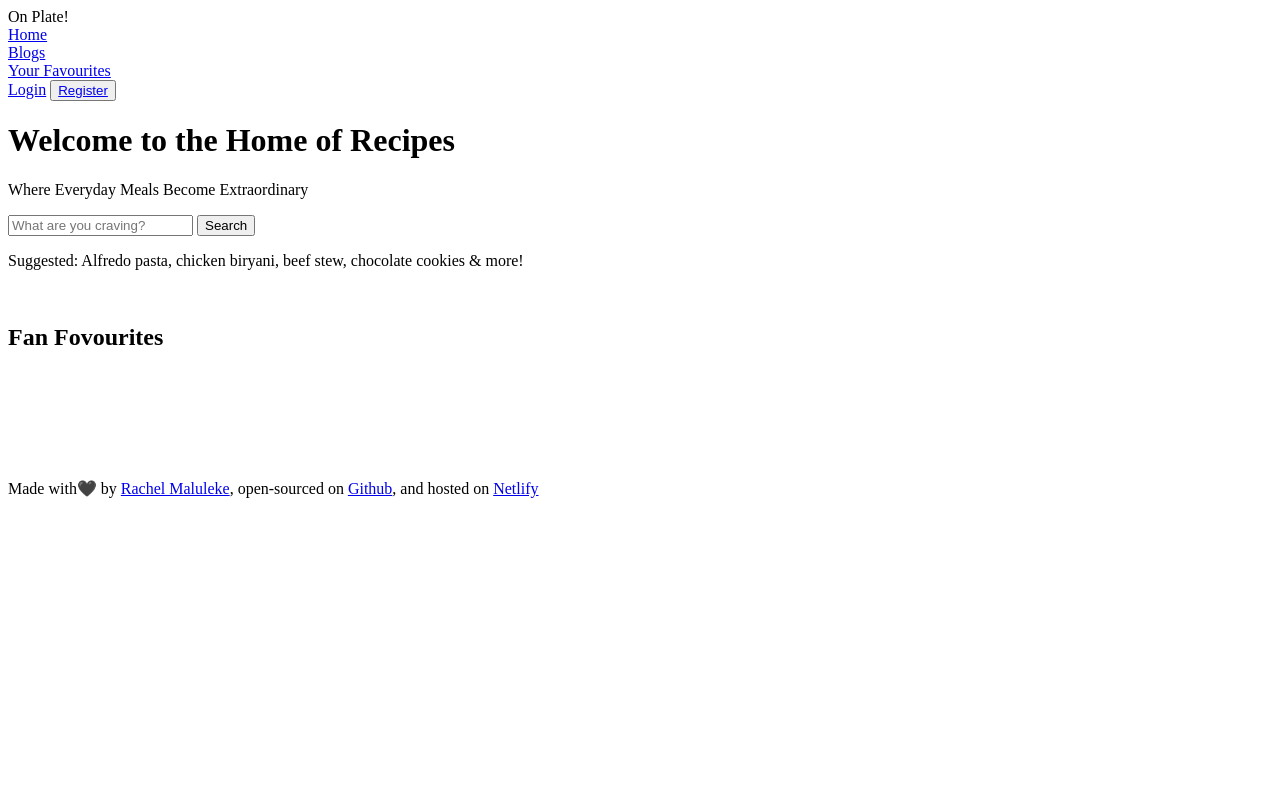
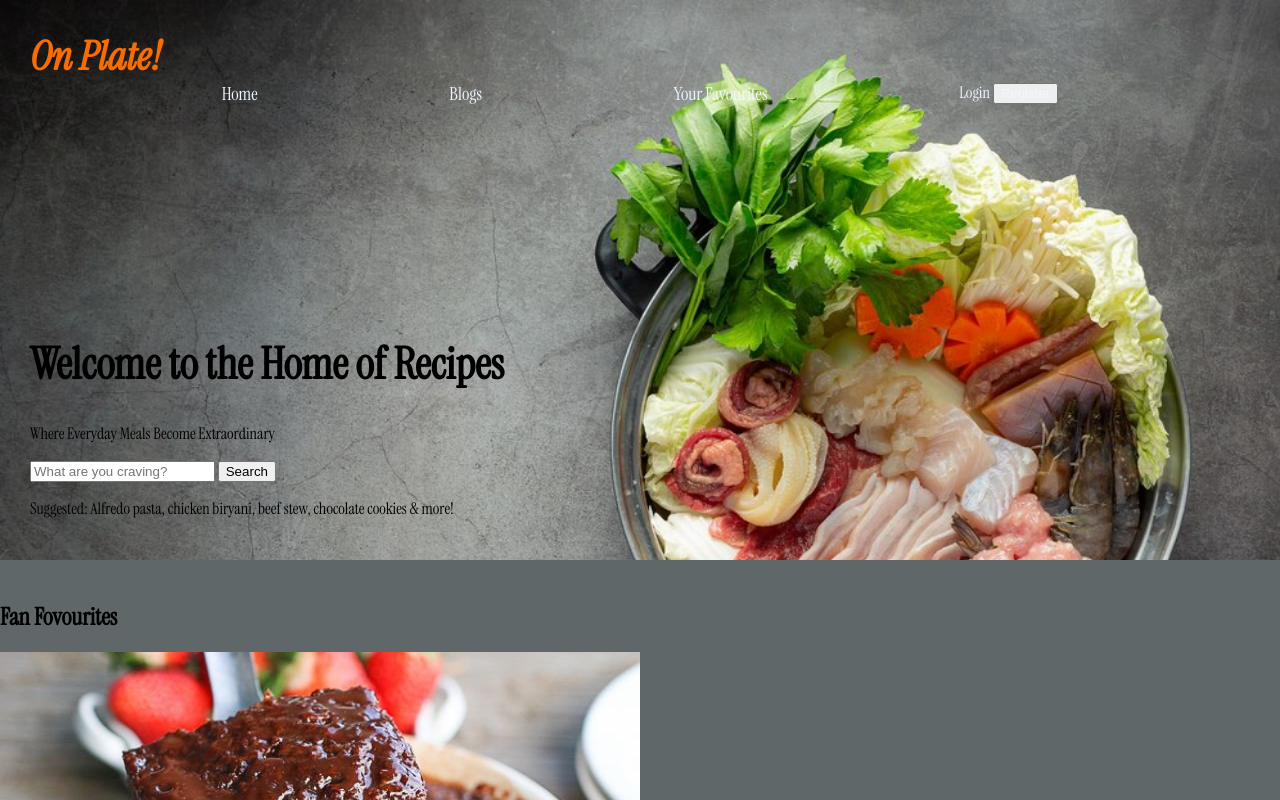
Before and after one commit to Rachel-M09/AI-Recipe-Generator, a plain HTML site: page index.html in a window 1280 px wide. Shown: the top 800 px of the page. Drawn offline with nearby package versions, Linux system fonts and the light colour scheme.

Commit message:
Added images to the HTML

```diff
--- a/index.html
+++ b/index.html
@@ -6,16 +6,19 @@
     <title>🍲On Plate!🍲</title>
     <link rel="stylesheet" href="style.css">
     <link rel="stylesheet" href="https://fonts.googleapis.com/css2?family=Material+Symbols+Outlined:opsz,wght,FILL,GRAD@20..48,100..700,0..1,-50..200&icon_names=search" />
-
+    <link rel="preconnect" href="https://fonts.googleapis.com">
+<link rel="preconnect" href="https://fonts.gstatic.com" crossorigin>
+<link href="https://fonts.googleapis.com/css2?family=Instrument+Serif:ital@0;1&display=swap" rel="stylesheet">
 </head>
 <body>
-    <header id="header">
-        <div id="web-name"> On Plate!</div>
-        <div> <a href="index.html" target="_blank">Home</a></div>
-        <div> <a href="src/blogs.html" target="_blank">Blogs</a></div>
-        <div> <a href="src/yourfavourites.html" target="_blank">Your Favourites</a></div>
-        <div> <a href="src/login.html" target="_blank">Login</a>
-            <button><a href="src/register.html" target="_blank">Register</a></button>
+  <div id="first-half">
+        <span id="web-name"><em>On Plate!</em></span>
+        <header id="header">
+        <div class="top-links" id="home"> <a href="index.html" target="_blank">Home</a></div>
+        <div class="top-links" id="blogs"> <a href="src/blogs.html" target="_blank">Blogs</a></div>
+        <div class="top-links" id="your-favourites"> <a href="src/yourfavourites.html" target="_blank">Your Favourites</a></div>
+        <div id="login"> <a href="src/login.html" target="_blank">Login</a>
+            <button id="register"><a href="src/register.html" target="_blank">Register</a></button>
         </div>
     </header>
         <h1 id="heading">Welcome to the Home of Recipes</h1>
@@ -25,26 +28,33 @@
             <input type="button" value="Search">
         </form>
         <p id="suggestions">Suggested: Alfredo pasta, chicken biryani, beef stew, chocolate cookies & more! </p>
+        </div>
         <br>
+        <div id="fan-favourites">
         <h2>Fan Fovourites</h2>
-        <div id="fan-favourites">
           <div id="favourite-one">
-        <img src="" alt="">
+        <img src="images/1430317291MXt1x320.jpg" alt="malva-pudding">
+        <caption>Malva Pudding</caption>
           </div>
           <div id="favourite-two">
-        <img src="" alt="">
+        <img src="images/beef-stew-with-potato-carrot_82893-7442.jpg" alt="potjiekos">
+        <caption>Potjiekos</caption>
           </div>
           <div id="favourite-three">
-        <img src="" alt="">
+        <img src="images/composition-tasty-breakfast-pancakes_23-2148829556.jpg" alt="pancakes">
+        <caption>English pancakes</caption>
           </div>
           <div id="favourite-four">
-        <img src="" alt="">
+        <img src="images/fettucine-white-cream-sauce-with-shrimp-mushroom_74190-5969.jpg" alt="fettuccine-pasta">
+        <caption>Fettuccine Pasta</caption>
           </div>
           <div id="favourite-five">
-        <img src="" alt="">
+        <img src="images/slices-homemade-new-york-cheesecake-top-view_114579-9374.jpg" alt="cheesecake">
+        <caption>Cheesecake</caption>
           </div>
           <div id="favourite-six">
-        <img src="" alt="">
+        <img src="images/top-view-apple-pie-thanksgiving-with-cutlery-leaves_23-2148638999.jpg" alt="apple-pie">
+        <caption>Apple Pie</caption>
           </div>
         </div>
    <footer>Made with🖤 by <a href="https://github.com/Rachel-M09" target="_blank">Rachel Maluleke</a>, open-sourced on <a href="file:///C:/Users/Rachel%20Maluleke/Documents/GitHub/SheCodes%20Tasks/Recipe-Generator/index.html" target="_blank"> Github</a>, and hosted on <a href="https://on-plate.netlify.app/" target="_blank"> Netlify</a></footer>
--- a/style.css
+++ b/style.css
@@ -0,0 +1,58 @@
+html {
+    height: 100%;
+    max-width: 100%;
+}
+body {
+    background-color: #5f6769;
+    margin: 0;
+    padding: 0;
+    box-sizing: border-box;
+    font-family: "Instrument Serif", serif;
+    font-weight: 400;
+    font-style: normal;;
+}
+
+header {
+    display: flex;
+    justify-content: space-evenly;
+    padding: 0;
+    margin-top: 0;
+}
+
+a {
+    color: aliceblue;
+    text-decoration: none;
+}
+
+.top-links {
+   font-size: 18px;
+}
+
+#web-name {
+    display: flex;
+    font-size: 40px;
+    color: #f96d00;
+    font-weight: bold;
+
+
+}
+
+
+
+h1 {
+    padding-top: 200px;
+    font-size: 44px;
+}
+
+
+
+
+#first-half {
+    background-image: url(images/raw-meat-fresh-vegetable-hot-pot-shabu-menu_1150-35277.jpg);
+   background-repeat: no-repeat;
+   background-size: cover;
+   background-color: black;
+   max-width: 100%;
+   padding: 30px;
+   height: 500px;
+}
```
Also changed, not shown: images/1430317291MXt1x320.jpg (added), images/beef-stew-with-potato-carrot_82893-7442.jpg (added), images/chinese-sichuan-specialties-spicy-beef-frog_1205-10870.jpg (added), images/composition-tasty-breakfast-pancakes_23-2148829556.jpg (added), images/delicious-goulash-ready-dinner_23-2149370869.jpg (added), images/delicious-goulash-ready-dinner_23-2149370874.jpg (added), images/fettucine-white-cream-sauce-with-shrimp-mushroom_74190-5969.jpg (added), images/raw-meat-fresh-vegetable-hot-pot-shabu-menu_1150-35277.jpg (added), images/slices-homemade-new-york-cheesecake-top-view_114579-9374.jpg (added), images/tasty-appetizing-roasted-meat-pork-with-vegetables-christmas-thanksgiving-day-closeup_1220-6613.jpg (added), images/top-view-apple-pie-thanksgiving-with-cutlery-leaves_23-2148638999.jpg (added), images/top-view-hotpot-dishes_23-2149563739.jpg (added).
